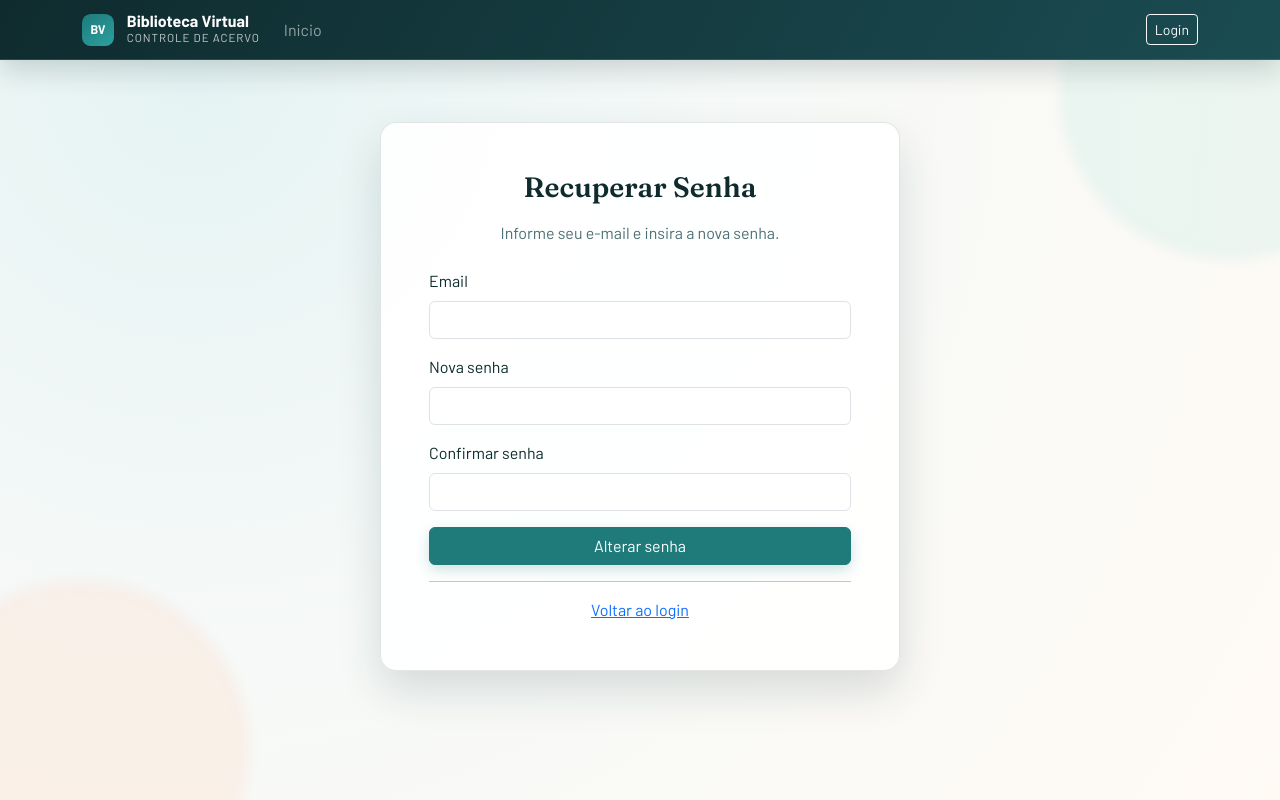
After one commit to AshleySouza/biblioteca_virtual, a Flask app: page /recuperar-senha in a window 1280 px wide. The commit adds this page. Run offline with Flask 3, Linux system fonts and the light colour scheme.

Commit message:
Adicionar recuperar senha e trocar senha admin

```diff
--- a/app.py
+++ b/app.py
@@ -170,6 +170,80 @@ def login():
     primeiro_acesso = total <= 1
 
     return render_template("login.html", primeiro_acesso=primeiro_acesso)
+
+
+@app.route("/recuperar-senha", methods=["GET", "POST"])
+def recuperar_senha():
+    if request.method == "POST":
+        email = request.form["email"].strip().lower()
+        nova_senha = request.form["senha"]
+        confirmar_senha = request.form["confirmar_senha"]
+
+        if nova_senha != confirmar_senha:
+            flash("As senhas nao coincidem.", "danger")
+            return render_template("recuperar_senha.html")
+
+        conn = conectar()
+        cursor = conn.cursor()
+        cursor.execute("SELECT * FROM usuarios WHERE email = ?", (email,))
+        usuario = cursor.fetchone()
+
+        if not usuario:
+            conn.close()
+            flash("Usuario nao encontrado", "warning")
+            return render_template("recuperar_senha.html")
+
+        cursor.execute(
+            "UPDATE usuarios SET senha = ? WHERE id = ?",
+            (generate_password_hash(nova_senha), usuario["id"]),
+        )
+        conn.commit()
+        conn.close()
+
+        flash("Senha atualizada com sucesso. Faça login com a nova senha.", "success")
+        return redirect(url_for("login"))
+
+    return render_template("recuperar_senha.html")
+
+
+@app.route("/admin/trocar-senha", methods=["GET", "POST"])
+@login_required
+def trocar_senha_admin():
+    if current_user.tipo != "admin":
+        flash("Acesso restrito ao administrador!", "danger")
+        return redirect(url_for("index"))
+
+    if request.method == "POST":
+        senha_atual = request.form["senha_atual"]
+        nova_senha = request.form["nova_senha"]
+        confirmar_senha = request.form["confirmar_senha"]
+
+        conn = conectar()
+        cursor = conn.cursor()
+        cursor.execute("SELECT senha FROM usuarios WHERE id = ?", (current_user.id,))
+        usuario = cursor.fetchone()
+
+        if not usuario or not check_password_hash(usuario["senha"], senha_atual):
+            conn.close()
+            flash("Senha atual incorreta.", "danger")
+            return redirect(url_for("trocar_senha_admin"))
+
+        if nova_senha != confirmar_senha:
+            conn.close()
+            flash("As senhas novas nao coincidem.", "danger")
+            return redirect(url_for("trocar_senha_admin"))
+
+        cursor.execute(
+            "UPDATE usuarios SET senha = ? WHERE id = ?",
+            (generate_password_hash(nova_senha), current_user.id),
+        )
+        conn.commit()
+        conn.close()
+
+        flash("Senha de administrador atualizada com sucesso.", "success")
+        return redirect(url_for("usuarios"))
+
+    return render_template("trocar_senha_admin.html")
 
 
 @app.route("/logout", methods=["POST"])
--- a/templates/login.html
+++ b/templates/login.html
@@ -30,6 +30,10 @@
             </div>
         </form>
 
+        <div class="text-center">
+            <a href="{{ url_for('recuperar_senha') }}">Esqueceu a senha?</a>
+        </div>
+
         <hr>
         <p class="text-center mb-0">Nao tem conta? <a href="{{ url_for('registro') }}">Criar cadastro</a></p>
     </div>
--- /dev/null
+++ b/templates/recuperar_senha.html
@@ -0,0 +1,35 @@
+{% extends "base.html" %}
+{% block content %}
+
+<section class="auth-wrap">
+    <div class="auth-card p-4 p-lg-5">
+        <h3 class="text-center mb-3">Recuperar Senha</h3>
+        <p class="text-center muted mb-4">Informe seu e-mail e insira a nova senha.</p>
+
+        <form method="POST" class="row g-3">
+            <input type="hidden" name="csrf_token" value="{{ csrf_token }}">
+
+            <div class="col-12">
+                <label class="form-label">Email</label>
+                <input type="email" name="email" class="form-control" required>
+            </div>
+            <div class="col-12">
+                <label class="form-label">Nova senha</label>
+                <input type="password" name="senha" class="form-control" required>
+            </div>
+            <div class="col-12">
+                <label class="form-label">Confirmar senha</label>
+                <input type="password" name="confirmar_senha" class="form-control" required>
+            </div>
+
+            <div class="col-12 d-grid">
+                <button class="btn btn-primary">Alterar senha</button>
+            </div>
+        </form>
+
+        <hr>
+        <p class="text-center mb-0"><a href="{{ url_for('login') }}">Voltar ao login</a></p>
+    </div>
+</section>
+
+{% endblock %}
--- a/templates/usuarios.html
+++ b/templates/usuarios.html
@@ -90,6 +90,12 @@
             </nav>
         {% endif %}
         </div>
+
+        <div class="mt-4 p-3 border rounded bg-light">
+            <h5>Trocar senha de administrador</h5>
+            <p class="muted mb-2">Se você for admin, clique abaixo para atualizar sua senha segura.</p>
+            <a href="{{ url_for('trocar_senha_admin') }}" class="btn btn-sm btn-outline-primary">Trocar senha</a>
+        </div>
     </section>
 
     <section class="panel mt-4">
```
Also changed, not shown: templates/trocar_senha_admin.html (added, +35 -0 lines).
